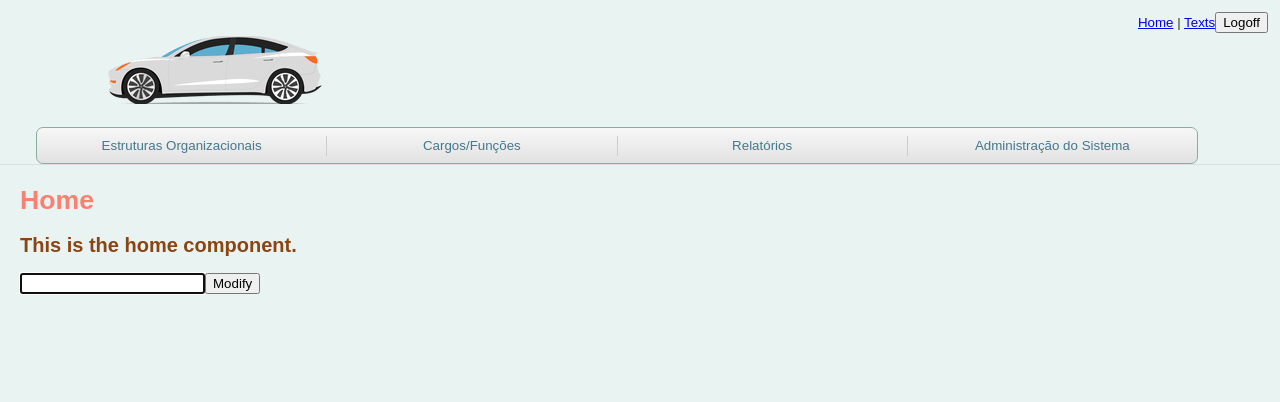
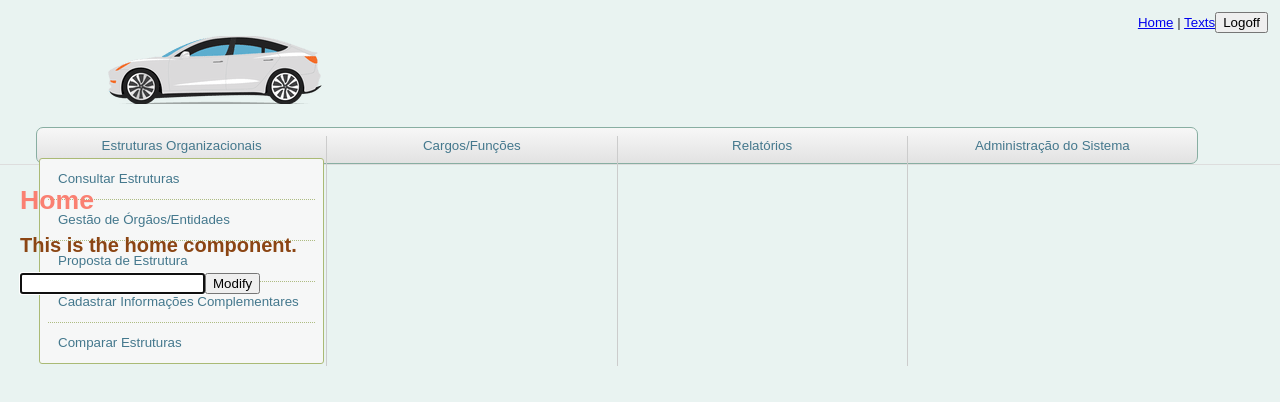
Before and after one commit to rodrigocfd/vue-test, a React (Create React App) app: page /#/login in a window 1280 px wide. Both pictures are taken after typing "Sample", "Sample123" into the empty fields and a click on the input "Proceed". Shown: the top 402 px of the page. Built offline with nearby package versions, Linux system fonts and the light colour scheme.

Commit message:
Submenu style reasoning.

```diff
--- a/src/app/header/Menu.jsx
+++ b/src/app/header/Menu.jsx
@@ -5,7 +5,16 @@ function Menu() {
 	return (
 		<Div0>
 			<ul>
-				<li>Estruturas Organizacionais</li>
+				<li>
+					<span>Estruturas Organizacionais</span>
+					<ul>
+						<li>Consultar Estruturas</li>
+						<li>Gestão de Órgãos/Entidades</li>
+						<li>Proposta de Estrutura</li>
+						<li>Cadastrar Informações Complementares</li>
+						<li>Comparar Estruturas</li>
+					</ul>
+				</li>
 				<li>Cargos/Funções</li>
 				<li>Relatórios</li>
 				<li>Administração do Sistema</li>
@@ -39,6 +48,26 @@ const Div0 = styled.div`
 			line-height: 1.5em;
 			margin-top: 8px;
 			border-right: 1px solid #ccc;
+
+			> ul {
+				margin: 2px;
+				padding: 0 8px;
+				display: flex;
+				flex-direction: column;
+				background-color: #f6f7f7;
+				border: 1px solid #aaba75;
+				border-radius: 3px;
+
+				> li {
+					list-style-type: none;
+					padding: 10px;
+					text-align: left;
+					border-bottom: 1px dotted #aebc82;
+				}
+				> li:last-child {
+					border-bottom: 0;
+				}
+			}
 		}
 		> li:last-child {
 			border-right: 0;
```
